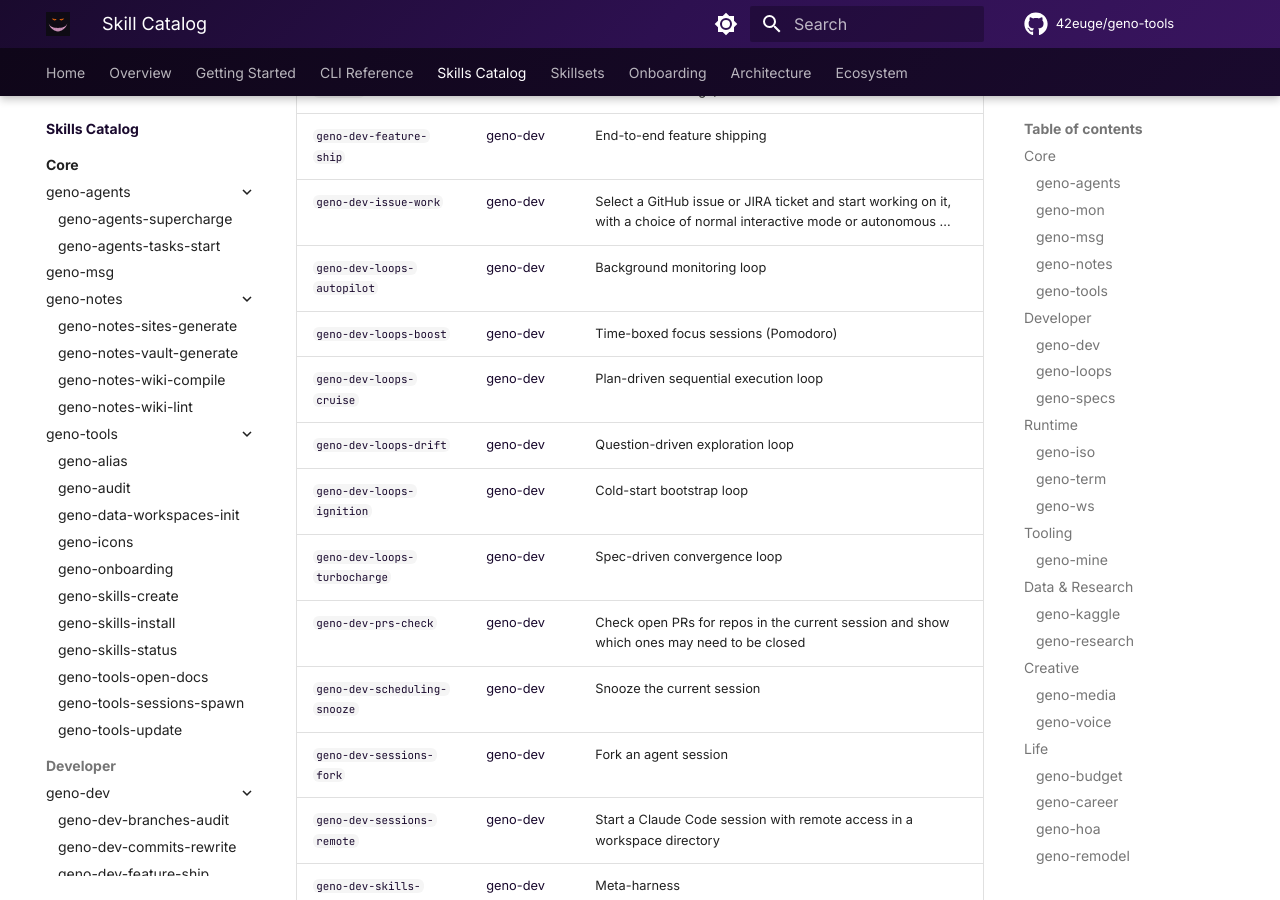
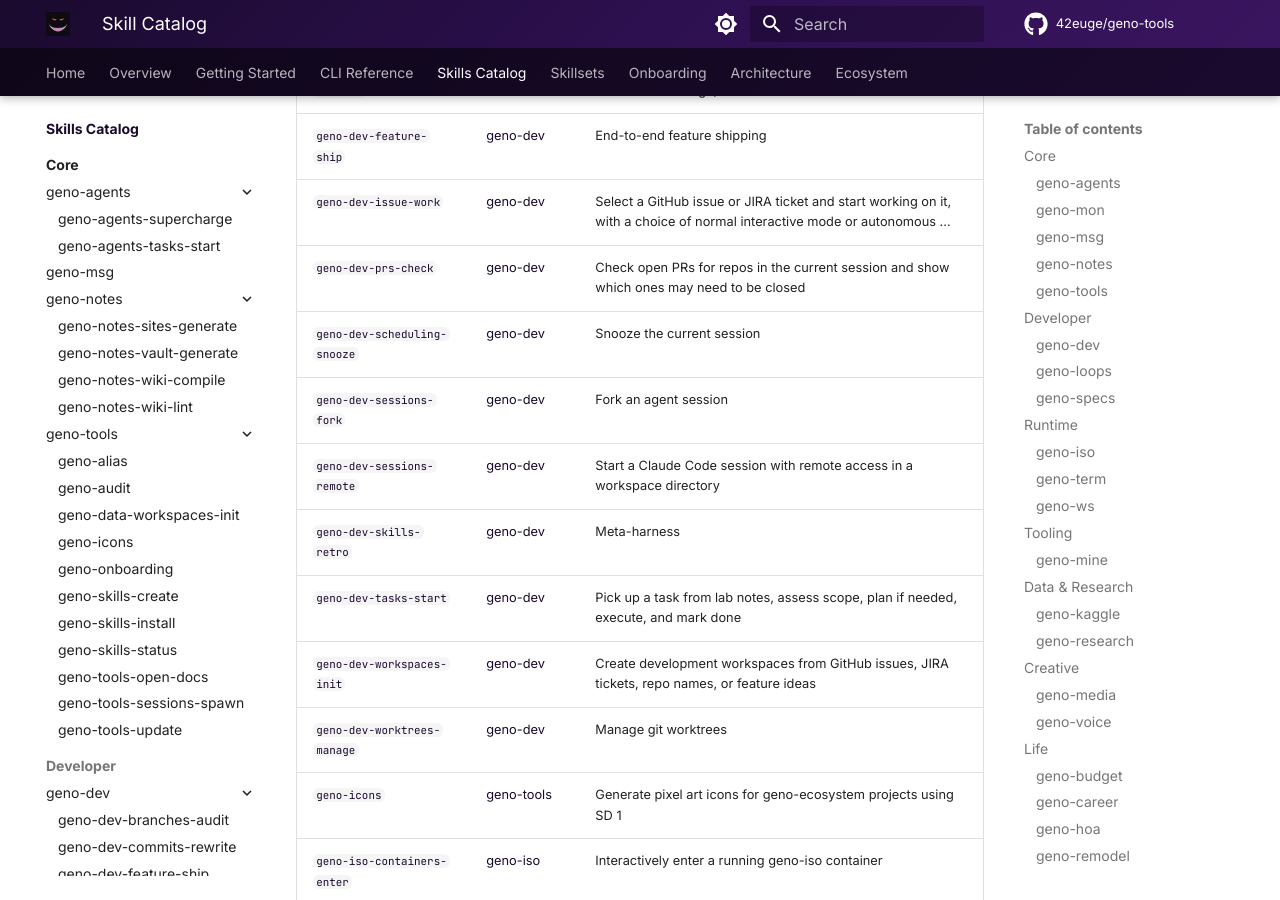
Before and after one commit to 42euge/geno-tools, an MkDocs documentation site: the page built from docs/skills/index.md, in a window 1280 px wide and 900 px high, scrolled down 4938 px. Built offline with MkDocs 1.6.1 and Material for MkDocs 9.7.7, drawn with Linux system fonts in a browser that asks for light colours; comment, search, counter and statistics services are not loaded; some of the changed text lies outside the part shown.

Commit message:
Remove loop skills from geno-dev docs — they belong to geno-loops
Loop skills (autopilot, boost, cruise, drift, ignition, turbocharge) are
owned by geno-loops, not geno-dev. Deleted the duplicate pages, removed
nav entries, and updated skill counts (geno-dev: 18 → 12, total: 76 → 70).

```diff
--- a/docs/skills/index.md
+++ b/docs/skills/index.md
@@ -84,13 +84,13 @@ Meta-CLI — install, update, and manage skillsets across all agents
 
 <div class="feature-grid" markdown>
 
-<div class="feature-card" data-skills="geno-dev-branches-audit geno-dev-commits-rewrite geno-dev-feature-ship geno-dev-issue-work geno-dev-loops-autopilot geno-dev-loops-boost geno-dev-loops-cruise geno-dev-loops-drift geno-dev-loops-ignition geno-dev-loops-turbocharge geno-dev-prs-check geno-dev-scheduling-snooze geno-dev-sessions-fork geno-dev-sessions-remote geno-dev-skills-retro geno-dev-tasks-start geno-dev-workspaces-init geno-dev-worktrees-manage" markdown>
+<div class="feature-card" data-skills="geno-dev-branches-audit geno-dev-commits-rewrite geno-dev-feature-ship geno-dev-issue-work geno-dev-prs-check geno-dev-scheduling-snooze geno-dev-sessions-fork geno-dev-sessions-remote geno-dev-skills-retro geno-dev-tasks-start geno-dev-workspaces-init geno-dev-worktrees-manage" markdown>
 
 ### [geno-dev](geno-dev/index.md)
 
 Developer utilities — commits, worktrees, workspaces, feature shipping
 
-<span class="skill-count">18 skills</span>
+<span class="skill-count">12 skills</span>
 
 </div>
 
@@ -308,12 +308,6 @@ Tax filing — document parsing, checklists, CPA packet prep
 | [`geno-dev-commits-rewrite`](geno-dev/geno-dev-commits-rewrite.md) | [geno-dev](geno-dev/index.md) | Rewrite git commit history into a clean narrative (backup + soft reset + restage) |
 | [`geno-dev-feature-ship`](geno-dev/geno-dev-feature-ship.md) | [geno-dev](geno-dev/index.md) | End-to-end feature shipping |
 | [`geno-dev-issue-work`](geno-dev/geno-dev-issue-work.md) | [geno-dev](geno-dev/index.md) | Select a GitHub issue or JIRA ticket and start working on it, with a choice of normal interactive mode or autonomous ... |
-| [`geno-dev-loops-autopilot`](geno-dev/geno-dev-loops-autopilot.md) | [geno-dev](geno-dev/index.md) | Background monitoring loop |
-| [`geno-dev-loops-boost`](geno-dev/geno-dev-loops-boost.md) | [geno-dev](geno-dev/index.md) | Time-boxed focus sessions (Pomodoro) |
-| [`geno-dev-loops-cruise`](geno-dev/geno-dev-loops-cruise.md) | [geno-dev](geno-dev/index.md) | Plan-driven sequential execution loop |
-| [`geno-dev-loops-drift`](geno-dev/geno-dev-loops-drift.md) | [geno-dev](geno-dev/index.md) | Question-driven exploration loop |
-| [`geno-dev-loops-ignition`](geno-dev/geno-dev-loops-ignition.md) | [geno-dev](geno-dev/index.md) | Cold-start bootstrap loop |
-| [`geno-dev-loops-turbocharge`](geno-dev/geno-dev-loops-turbocharge.md) | [geno-dev](geno-dev/index.md) | Spec-driven convergence loop |
 | [`geno-dev-prs-check`](geno-dev/geno-dev-prs-check.md) | [geno-dev](geno-dev/index.md) | Check open PRs for repos in the current session and show which ones may need to be closed |
 | [`geno-dev-scheduling-snooze`](geno-dev/geno-dev-scheduling-snooze.md) | [geno-dev](geno-dev/index.md) | Snooze the current session |
 | [`geno-dev-sessions-fork`](geno-dev/geno-dev-sessions-fork.md) | [geno-dev](geno-dev/index.md) | Fork an agent session |
--- a/mkdocs.yml
+++ b/mkdocs.yml
@@ -83,12 +83,6 @@ nav:
               - geno-dev-commits-rewrite: skills/geno-dev/geno-dev-commits-rewrite.md
               - geno-dev-feature-ship: skills/geno-dev/geno-dev-feature-ship.md
               - geno-dev-issue-work: skills/geno-dev/geno-dev-issue-work.md
-              - geno-dev-loops-autopilot: skills/geno-dev/geno-dev-loops-autopilot.md
-              - geno-dev-loops-boost: skills/geno-dev/geno-dev-loops-boost.md
-              - geno-dev-loops-cruise: skills/geno-dev/geno-dev-loops-cruise.md
-              - geno-dev-loops-drift: skills/geno-dev/geno-dev-loops-drift.md
-              - geno-dev-loops-ignition: skills/geno-dev/geno-dev-loops-ignition.md
-              - geno-dev-loops-turbocharge: skills/geno-dev/geno-dev-loops-turbocharge.md
               - geno-dev-prs-check: skills/geno-dev/geno-dev-prs-check.md
               - geno-dev-scheduling-snooze: skills/geno-dev/geno-dev-scheduling-snooze.md
               - geno-dev-sessions-fork: skills/geno-dev/geno-dev-sessions-fork.md
```
Also changed, not shown: other parts of docs/skills/index.md (+1 -1 lines), docs/ecosystem.md (+2 -2 lines), docs/skills/geno-dev/geno-dev-loops-autopilot.md (deleted, +0 -14 lines), docs/skills/geno-dev/geno-dev-loops-boost.md (deleted, +0 -14 lines), docs/skills/geno-dev/geno-dev-loops-cruise.md (deleted, +0 -14 lines), docs/skills/geno-dev/geno-dev-loops-drift.md (deleted, +0 -14 lines), docs/skills/geno-dev/geno-dev-loops-ignition.md (deleted, +0 -14 lines), docs/skills/geno-dev/geno-dev-loops-turbocharge.md (deleted, +0 -14 lines), docs/skills/geno-dev/index.md (+0 -6 lines).
